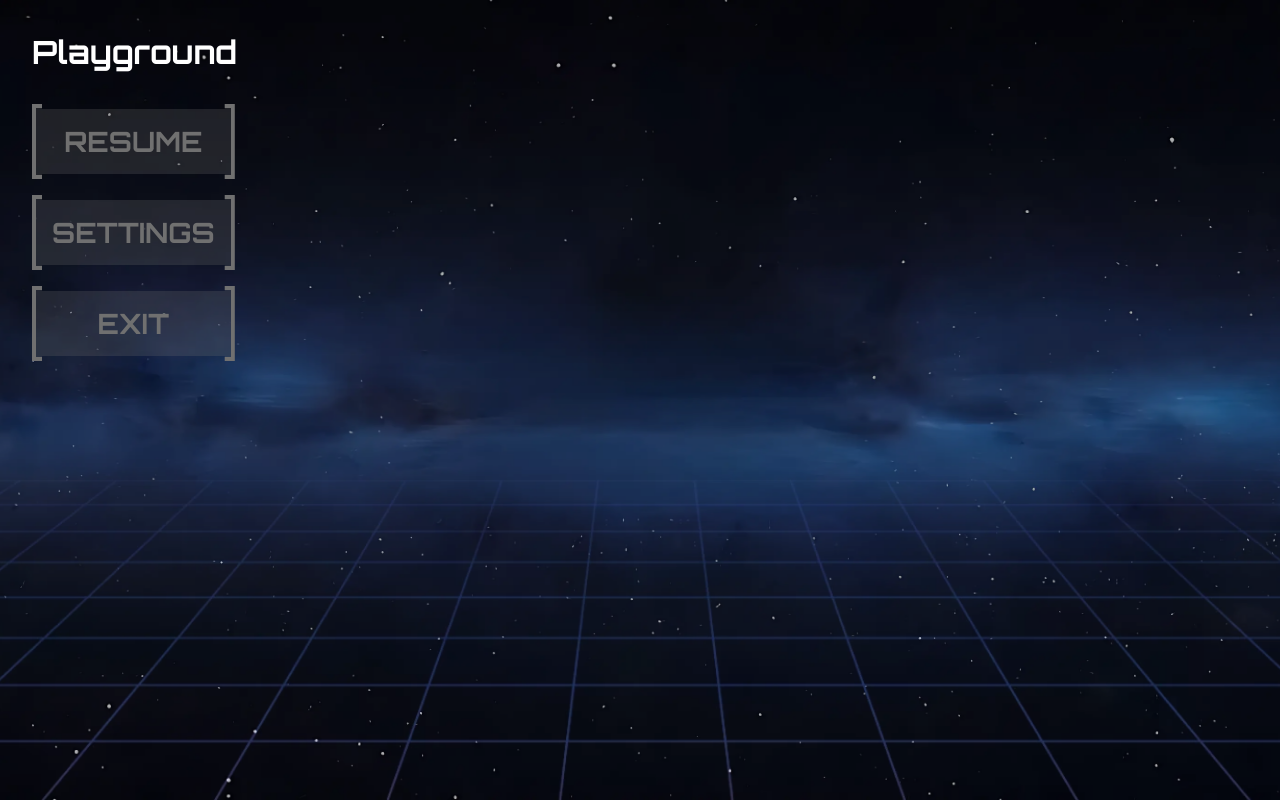
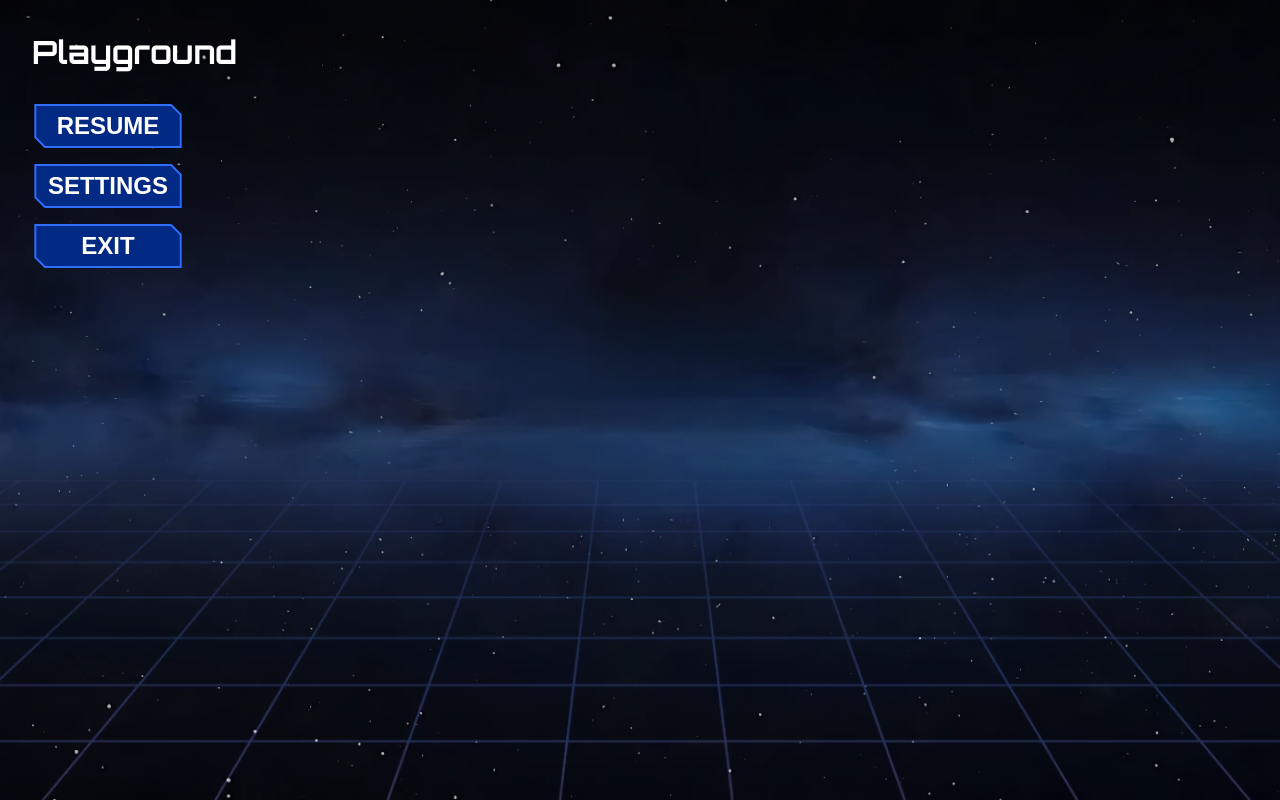
Before and after one commit to CodectiveOrg/snake-frontend, a React (Vite) app: page /playground in a window 1280 px wide. Built offline with nearby package versions, Linux system fonts and the light colour scheme; a web font is replaced by a local one.

Commit message:
[ADD] button

```diff
--- /dev/null
+++ b/src/components/button/button.component.tsx
@@ -0,0 +1,22 @@
+import type { ComponentProps, ReactNode } from "react";
+
+import clsx from "clsx";
+
+import ButtonFrameComponent from "@/components/button/components/button-frame/button-frame.component.tsx";
+
+import styles from "./button.module.css";
+
+type Props = ComponentProps<"button">;
+
+export default function ButtonComponent({
+  className,
+  children,
+  ...otherProps
+}: Props): ReactNode {
+  return (
+    <button className={clsx(styles["button"], className)} {...otherProps}>
+      <ButtonFrameComponent className={styles.frame} />
+      {children}
+    </button>
+  );
+}
--- /dev/null
+++ b/src/components/button/button.module.css
@@ -0,0 +1,39 @@
+.button {
+  background-color: transparent;
+  color: var(--color-on-surface);
+
+  position: relative;
+  overflow: auto;
+
+  padding: 0.5rem 1rem;
+
+  border: none;
+
+  scale: 1;
+
+  font-size: 1.5rem;
+  font-weight: 700;
+
+  text-align: center;
+  text-transform: uppercase;
+
+  transition: 500ms cubic-bezier(0.16, 1, 0.3, 1);
+  transition-property: background-color, color, border-color, scale;
+
+  cursor: pointer;
+
+  &:hover {
+    scale: 1.1;
+
+    transition-duration: 250ms;
+  }
+
+  .frame {
+    position: absolute;
+    inset: 0;
+    z-index: -1;
+
+    width: 100%;
+    height: 100%;
+  }
+}
--- /dev/null
+++ b/src/components/button/components/button-frame/button-frame.component.tsx
@@ -0,0 +1,32 @@
+import type { ReactNode, SVGProps } from "react";
+
+import clsx from "clsx";
+
+import { useResizeObserver } from "@/hooks/use-resize-observer.ts";
+
+import styles from "./button-frame.module.css";
+
+export default function ButtonFrameComponent({
+  className,
+  ...props
+}: SVGProps<SVGSVGElement>): ReactNode {
+  const { ref, width, height } = useResizeObserver<SVGSVGElement>();
+
+  const offset = 10;
+
+  return (
+    <svg
+      ref={ref}
+      className={clsx(styles["button-frame"], className)}
+      viewBox={`-1 -1 ${width + 2} ${height + 2}`}
+      fill="none"
+      xmlns="http://www.w3.org/2000/svg"
+      {...props}
+    >
+      <path
+        className={styles.perimeter}
+        d={`M0 0H${width - offset}L${width} ${offset}V${height}H${offset}L0 ${height - offset}Z`}
+      />
+    </svg>
+  );
+}
--- /dev/null
+++ b/src/components/button/components/button-frame/button-frame.module.css
@@ -0,0 +1,7 @@
+.button-frame {
+  .perimeter {
+    fill: hsl(222deg 97% 26%);
+    stroke: var(--color-primary);
+    stroke-width: 2px;
+  }
+}
--- a/src/pages/playground/playground.page.tsx
+++ b/src/pages/playground/playground.page.tsx
@@ -1,6 +1,6 @@
 import type { ReactNode } from "react";
 
-import LinkButtonComponent from "@/components/link-button/link-button.component.tsx";
+import ButtonComponent from "@/components/button/button.component.tsx";
 
 import styles from "./playground.module.css";
 
@@ -9,9 +9,9 @@ export default function PlaygroundPage(): ReactNode {
     <div className={styles.playground}>
       <h1>Playground</h1>
       <main style={{ display: "grid", gap: "1rem", width: "fit-content" }}>
-        <LinkButtonComponent to="/settings">Resume</LinkButtonComponent>
-        <LinkButtonComponent to="/settings">Settings</LinkButtonComponent>
-        <LinkButtonComponent to="/settings">Exit</LinkButtonComponent>
+        <ButtonComponent>Resume</ButtonComponent>
+        <ButtonComponent>Settings</ButtonComponent>
+        <ButtonComponent>Exit</ButtonComponent>
       </main>
     </div>
   );
```
